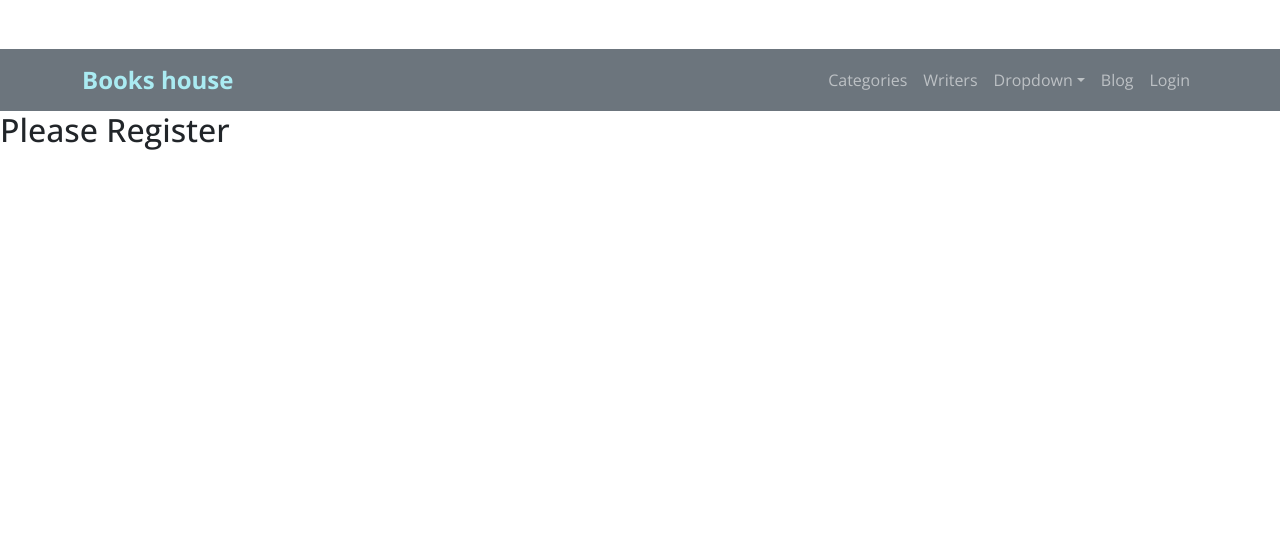
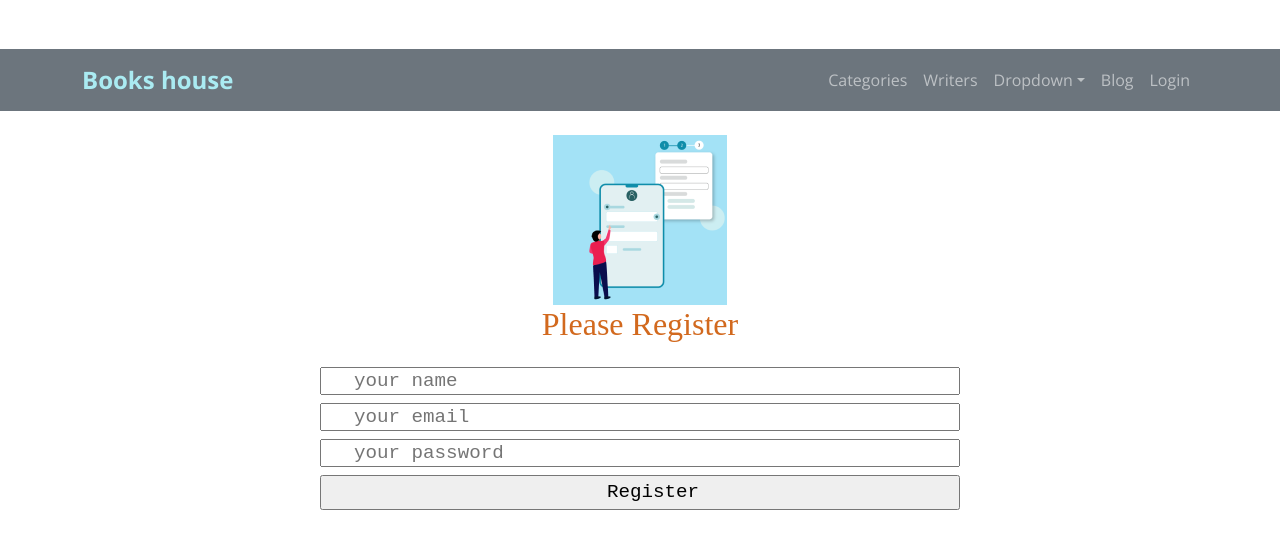
Before and after one commit to sabbir-hossen66/warehouse-management, a React (Create React App) app: page /register in a window 1280 px wide. Shown: the top 548 px of the page. Built offline with nearby package versions, Linux system fonts and the light colour scheme.

Commit message:
register page added and customize

```diff
--- a/src/Pages/Login/Login/Login.js
+++ b/src/Pages/Login/Login/Login.js
@@ -2,7 +2,7 @@ import React, { useRef } from 'react';
 import { Button, Form } from 'react-bootstrap';
 import './Login.css'
 import login from '../../../images/login-photo.png'
-import { useNavigate } from 'react-router-dom';
+import { Link, useNavigate } from 'react-router-dom';
 
 const Login = () => {
     const emailRef = useRef('');
@@ -48,7 +48,7 @@ const Login = () => {
                     Submit
                 </Button>
             </Form>
-            <p className='paragraph mt-2'>Are You New Member to Book WereHouse ? <span className='new-color' onClick={navigateRegister}>Please...Register here...!</span></p>
+            <p className='paragraph mt-2'>Are You New Member to Book WereHouse ? <Link to='/register' className='new-color pe-auto text-decoration-none' onClick={navigateRegister}>Please...Register here...!</Link></p>
         </div>
     );
 };
--- a/src/Pages/Login/Register/Register.css
+++ b/src/Pages/Login/Register/Register.css
@@ -0,0 +1,27 @@
+.register-form {
+    margin: 0 auto;
+    width: 50%;
+
+}
+
+.register-photo {
+
+    color: chocolate;
+    font-weight: 600;
+    font-family: cursive;
+
+
+
+
+}
+
+
+.register-form input {
+    font-family: monospace;
+    display: block;
+    width: 100%;
+    height: 50%;
+    padding-left: 2rem;
+    font-size: larger;
+    margin-bottom: 0.5rem;
+}
--- a/src/Pages/Login/Register/Register.js
+++ b/src/Pages/Login/Register/Register.js
@@ -1,13 +1,28 @@
 import React from 'react';
 import './Register.css'
+import register from '../../../images/register (1).png'
 
 
 const Register = () => {
     return (
-        <div>
-            <h2>Please Register</h2>
+
+        <div className='register-form'>
+
+            <div className='register-photo text-center align-items-center my-4 '>
+                <img src={register} alt="" />
+                <h2>Please Register</h2>
+            </div>
+
+            <form>
+                <input type="text" name="name" id="" placeholder='your name' />
+                <input type="email" name="email" id="" placeholder='your email' required />
+
+                <input type="password" name="password" id="" placeholder='your password' required />
+                <input type="submit" value="Register" />
+            </form>
 
         </div>
+
     );
 };
 
```
Also changed, not shown: src/images/register (1).png (added).
